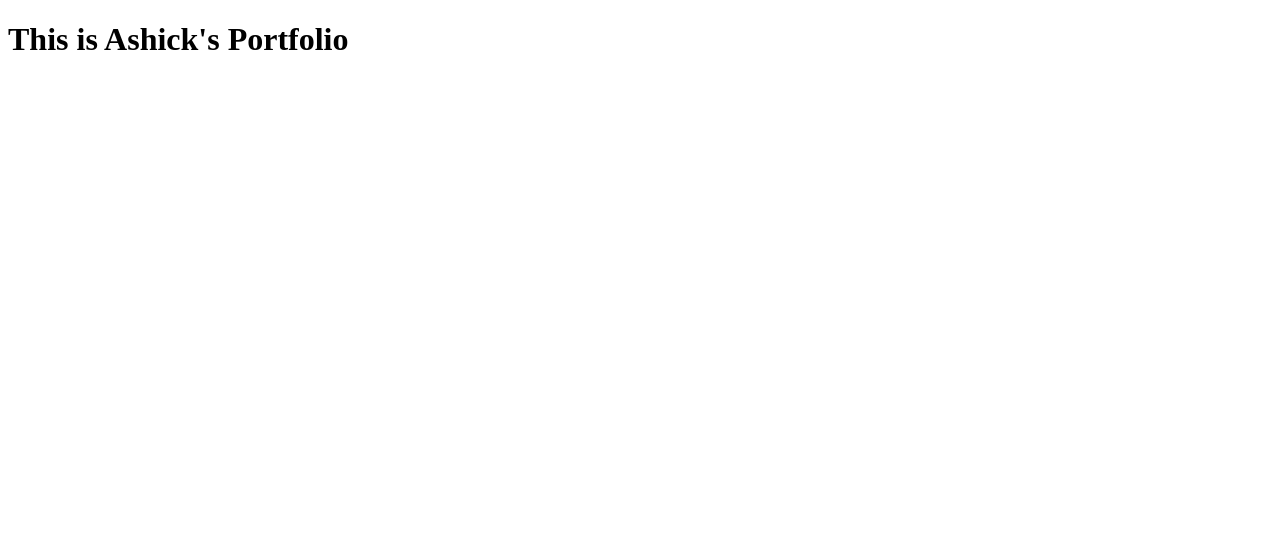
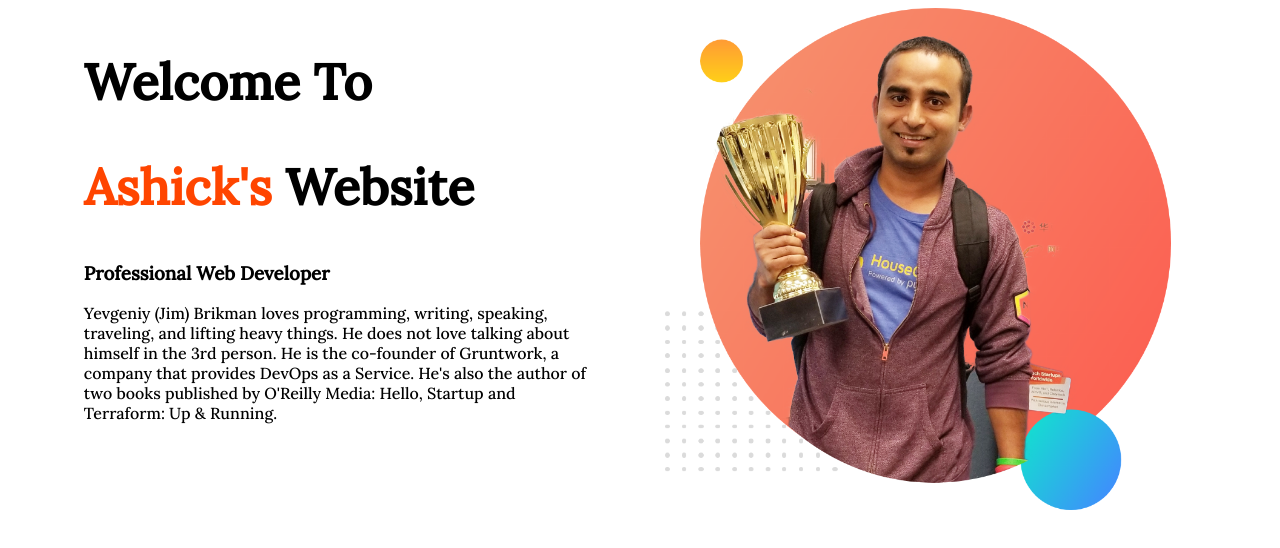
Before and after one commit to ashick-akonjee/my-portfolio, a plain HTML site: page index.html in a window 1280 px wide. Drawn offline with Linux system fonts and the light colour scheme.

Commit message:
upper portion done

```diff
--- a/index.html
+++ b/index.html
@@ -4,8 +4,20 @@
     <meta charset="UTF-8">
     <meta name="viewport" content="width=device-width, initial-scale=1.0">
     <title>Ashick's Portfolio</title>
+    <link href="https://fonts.googleapis.com/css2?family=Lora:wght@500&display=swap" rel="stylesheet">
+    <link rel="stylesheet" href="style.css">
 </head>
 <body>
-    <h1>This is Ashick's Portfolio</h1>
+    <section>
+        <div class="upper-content">
+            <h1>Welcome To</h1>
+            <h1><span class="highlighted-name">Ashick's</span> Website</h1>
+            <h3>Professional Web Developer</h3>
+            <p>Yevgeniy (Jim) Brikman loves programming, writing, speaking, traveling, and lifting heavy things. He does not love talking about himself in the 3rd person. He is the co-founder of Gruntwork, a company that provides DevOps as a Service. He's also the author of two books published by O'Reilly Media: Hello, Startup and Terraform: Up & Running.</p>
+        </div>
+        <div class="upper-content">
+            <img src="images/jhankar.png" alt="Profile image">
+        </div>
+    </section>
 </body>
 </html>
--- /dev/null
+++ b/style.css
@@ -0,0 +1,18 @@
+body{
+    font-family: 'Lora', serif;
+}
+h1{
+    font-size: 50px;
+}
+.highlighted-name{
+    color: orangered;
+}
+.upper-content{
+    width: 40%;
+    float: left;
+    margin-left: 4%;
+    padding-left: 2%;
+}
+.upper-content img{
+    width: 100%;
+}
```
